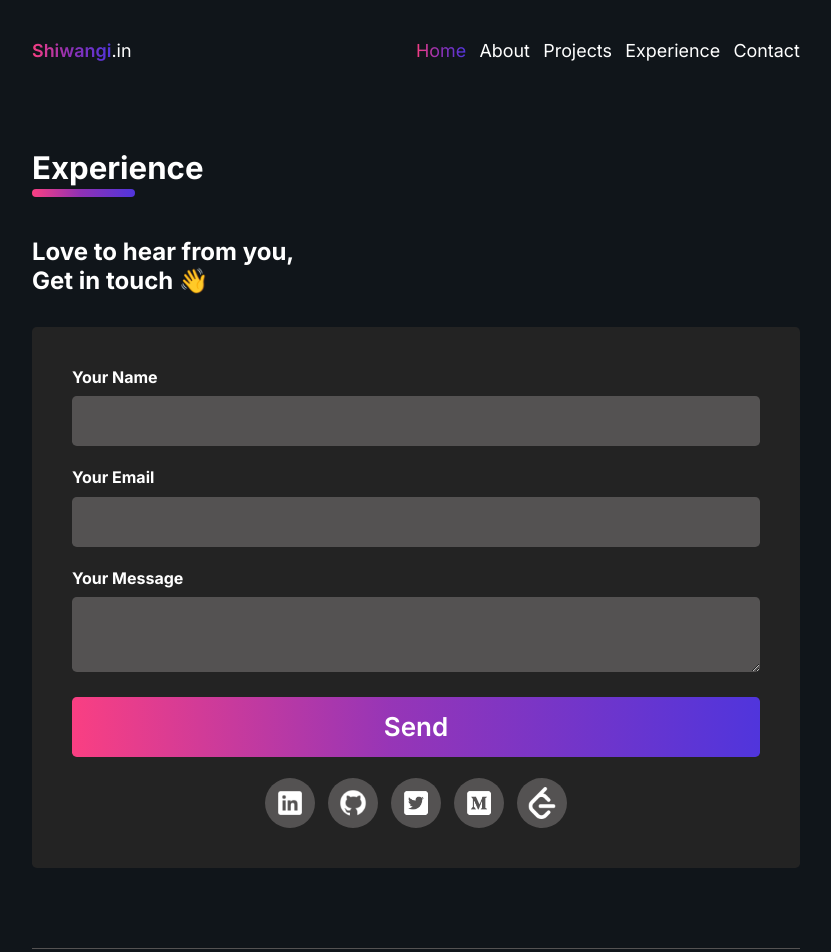
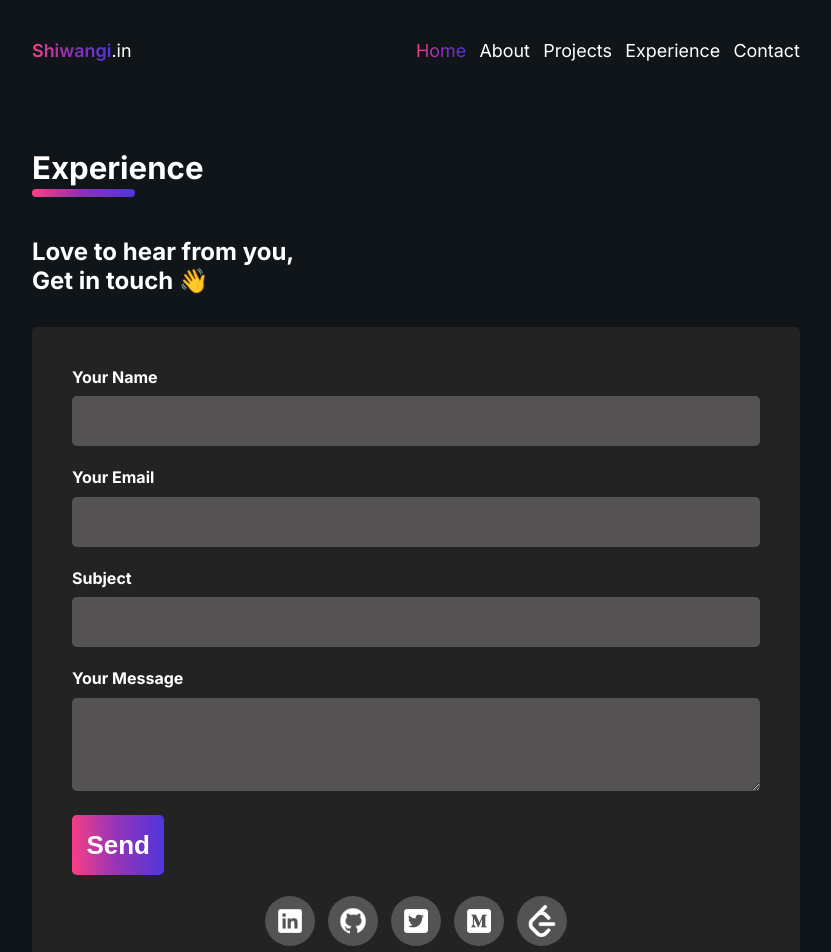
Before and after one commit to sshiwangi/Shiwangi-Portfolio, a React (Create React App) app: page /contact in a window 1280 px wide. Shown: the top 952 px of the page, without its empty margins (224-1055 px from the left). Built offline with nearby package versions, Linux system fonts and the light colour scheme.

Commit message:
added email.js

```diff
--- a/package.json
+++ b/package.json
@@ -7,6 +7,7 @@
     "@testing-library/react": "^13.4.0",
     "@testing-library/user-event": "^13.5.0",
     "bootstrap": "^5.3.0",
+    "emailjs-com": "^3.2.0",
     "react": "^18.2.0",
     "react-bootstrap": "^2.8.0",
     "react-dom": "^18.2.0",
--- a/src/App.css
+++ b/src/App.css
@@ -130,17 +130,7 @@ button {
 .carousel-set {
   display: flex;
 }
-/* .see-all-btn {
-  background-color: var(--color-btns);
-  width: 11%;
-  padding: 0.5rem;
-  border-radius: 50px;
-  display: flex;
-  justify-content: center;
-  align-items: center;
-  font-size: 14px;
-  margin: 2.5rem 0rem;
-} */
+
 p.project-desc {
   /* width: var(--project-desc-width-lg); */
   color: var(--project-desc-font-color);
@@ -206,39 +196,7 @@ hr.hr-line {
   width: 100%;
   /* margin-top: 0.8rem; */
 }
-textarea {
-  background-color: var(--color-link-btns);
-  border-radius: 0.3rem;
-  margin-bottom: 1.3rem;
-  width: 100%;
-}
-input.input-style {
-  background-color: var(--color-link-btns);
-  border-radius: 0.3rem;
-  height: 50px;
-  margin-bottom: 1.3rem;
-  width: 100%;
-}
-.icon-container {
-  display: flex;
-  justify-content: center;
-}
 
-.send-btn {
-  background: var(--background-gradient);
-  font-size: 26px;
-  font-weight: 600;
-  display: flex;
-  justify-content: center;
-  border-radius: 0.3rem;
-  padding: 0.9rem;
-  margin-bottom: 1.3rem;
-}
-.contact-section {
-  background-color: var(--color-project-item);
-  border-radius: 0.3rem;
-  padding: 2.5rem;
-}
 
 @media screen and (max-width:1140px){
   .container{
--- a/src/App.js
+++ b/src/App.js
@@ -11,6 +11,7 @@ import "./App.css";
 function App() {
   return (
     <>
+
       <BrowserRouter>
         <Navbar />
         <Routes>
@@ -22,7 +23,8 @@ function App() {
         </Routes>
         <Footer />
       </BrowserRouter>
-    </>
+
+     </>
   );
 }
 
--- a/src/components/Icons/Socials.jsx
+++ b/src/components/Icons/Socials.jsx
@@ -5,7 +5,7 @@ const Socials = ({icons}) => {
     <div className="icon-container">
         {icons.map((item) => (
             <div key = {item.id} className='social-icon-container'>
-                <img id='social-icon-sm' src={item.image} alt="" />
+              <a style={{display: 'flex', justifyContent: 'center', alignItems: 'center'}} href={item.link} target="_blank" rel="noopener noreferrer"> <img id='social-icon-sm' src={item.image} alt="" /></a>
             </div>
         ))}
     </div>
--- a/src/components/Navbar/Navbar.jsx
+++ b/src/components/Navbar/Navbar.jsx
@@ -22,9 +22,9 @@ function Navbar() {
   return (
     <header className=' header-section'>
        <nav className="container navbar-section">
-        <div className="brand-name"><span className='my-name'>Shiwangi</span>.in</div>
+      <Link to="/" > <div style={{color: 'white'}} onClick={()=> handleTextClick('Home')} className="brand-name"><span className='my-name'>Shiwangi</span>.in</div></Link>
         <div className="menu-bar">
-          <Link to="/"  className={`buttons ${activeText === 'Home' ? 'active-text' : 'menu-content'}`} onClick={()=> handleTextClick('Home')} >Home</Link>
+          <Link to="/"  className={`buttons ${activeText === 'Home' ? 'active-text' : 'menu-content'}`} onClick={ ()=> handleTextClick('About')}>Home</Link>
           <Link to="/about" className={`buttons ${activeText === 'About' ? 'active-text' : 'menu-content'}`} onClick={ ()=> handleTextClick('About')}>About</Link>
           <Link to="/projects"  className={`buttons ${activeText === 'Projects' ? 'active-text' : 'menu-content'}`} onClick={()=> handleTextClick('Projects')}>Projects</Link>
           <Link to="/experience"  className={`buttons ${activeText === 'Experience' ? 'active-text' : 'menu-content'}`} onClick={()=>handleTextClick('Experience')}>Experience</Link>
--- a/src/pages/Contact/Contact.jsx
+++ b/src/pages/Contact/Contact.jsx
@@ -7,28 +7,47 @@ import twitter from '../../assets/images/Twitter Squared.png'
 import medium from '../../assets/images/Medium Monogram.png'
 import leetcode from '../../assets/images/leetcode final.png'
 import Socials from '../../components/Icons/Socials'
+import emailjs from 'emailjs-com';
+import { useRef } from 'react';
 
 function Contact() {
+  const form = useRef();
+  const sendEmail = (e) => {
+    e.preventDefault();
+
+    emailjs.sendForm('service_r5fxtno', 'template_3hq9y0j', form.current, 'E7-ioIwwRpqe3BjxV')
+      .then((result) => {
+          console.log(result.text);
+      }, (error) => {
+          console.log(error.text);
+      });
+  };
   const icons = [
     {
       id: 1,
       image: linkedin,
+      link: 'https://www.linkedin.com/in/shiwangi-kumari-5b0b3b1b7/'
     },
     {
       id: 2,
       image: github,
+      link: 'https://github.com/sshiwangi'
+
     },
     {
       id: 3,
       image: twitter,
+      link: 'https://twitter.com/sshiwangi770'
     },
     {
       id: 4,
       image: medium,
+      link: 'https://medium.com/@sshiwangi770'
     },
     {
       id: 5,
       image: leetcode,
+      link: 'https://leetcode.com/shiwangi14/'
     },
   ]
   return (
@@ -39,17 +58,21 @@ function Contact() {
         </div>
 
         <h2 style={{marginBottom: '2rem', marginTop: '2.5rem'}}>Love to hear from you, <br /> Get in touch 👋</h2>
+        <form ref={form} onSubmit={sendEmail}>
+         <div className="contact-section">
 
-         <div className="contact-section">
           <h4 style={{marginBottom: '0.6rem'}}>Your Name</h4>
           <input type="text" name="name" className='input-style' />
           <h4 style={{marginBottom: '0.6rem'}}>Your Email</h4>
           <input type="email" name="email" className='input-style' />
+          <h4 style={{marginBottom: '0.6rem'}}>Subject</h4>
+          <input type="text" name="subject" className='input-style' />
           <h4 style={{marginBottom: '0.6rem'}}>Your Message</h4>
           <textarea name="message" id="" cols="30" rows="5"></textarea>
-         <div className='send-btn'>Send</div>
+         <button className='send-btn' type="submit">Send</button>
          <Socials icons={icons} />
          </div>
+         </form>
       </div>
     </div>
   )
--- a/src/pages/Contact/contact.css
+++ b/src/pages/Contact/contact.css
@@ -11,6 +11,46 @@
 #social-icon-sm{
     height: 32px;
 }
+textarea {
+    background-color: var(--color-link-btns);
+    border-radius: 0.3rem;
+    margin-bottom: 1.3rem;
+    width: 100%;
+  }
+  input.input-style {
+    background-color: var(--color-link-btns);
+    border-radius: 0.3rem;
+    height: 50px;
+    margin-bottom: 1.3rem;
+    width: 100%;
+  }
+  .icon-container {
+    display: flex;
+    justify-content: center;
+  }
+
+  .send-btn {
+    background: var(--background-gradient);
+    font-size: 26px;
+    font-weight: 600;
+    display: flex;
+    justify-content: center;
+    border-radius: 0.3rem;
+    padding: 0.9rem;
+    margin-bottom: 1.3rem;
+  }
+  .contact-section {
+    background-color: var(--color-project-item);
+    border-radius: 0.3rem;
+    padding: 2.5rem;
+  }
+  input, textarea {
+    color: white;
+    padding-left:1rem;
+    font-size: 15px;
+    padding-top:0.5rem;
+  }
+
 @media screen and (max-width: 520px){
     .social-icon-container {
         height: 45px;
--- a/src/pages/Home/Home.jsx
+++ b/src/pages/Home/Home.jsx
@@ -1,4 +1,4 @@
-import React from "react";
+import React, { useContext } from "react";
 import "./home.css";
 import shiwangiImg from "../../assets/images/shiwangi-img.jpeg";
 import resumeIcon from "../../assets/images/resume-icon.png";
@@ -9,6 +9,7 @@ import ig from "../../assets/images/Instagram.png"
 import medium from "../../assets/images/Medium Monogram.png"
 import yt from "../../assets/images/YouTube.png"
 import { Link } from "react-router-dom";
+
 function Home() {
   const socialLinks = [
     {
@@ -56,7 +57,7 @@ function Home() {
               Resume
               <img src={resumeIcon} alt="resume" />
             </div>
-            <div className="btn stroked-btn">Contact</div>
+          <Link className="stroked-btn" to="/contact">  <div className="btn ">Contact</div></Link>
           </div>
           <div className="socials-container">
           {socialLinks.map((item, index) => (
--- a/src/pages/Home/home.css
+++ b/src/pages/Home/home.css
@@ -27,6 +27,9 @@ h2.hero-headline {
     border-image-slice: 1;
     color: white;
     cursor: pointer;
+    justify-content: center;
+    align-items: center;
+    display: flex;
 }
 img.social-icon {
     height: 32px;
```
Also changed, not shown: 1 other file (tests, documents, lock files or other folders).
